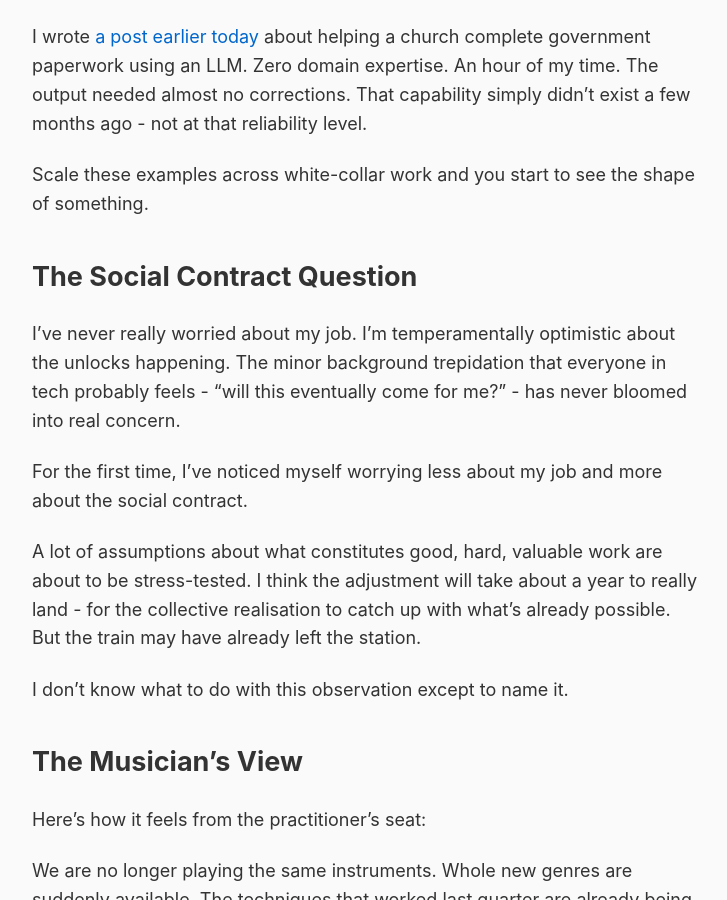
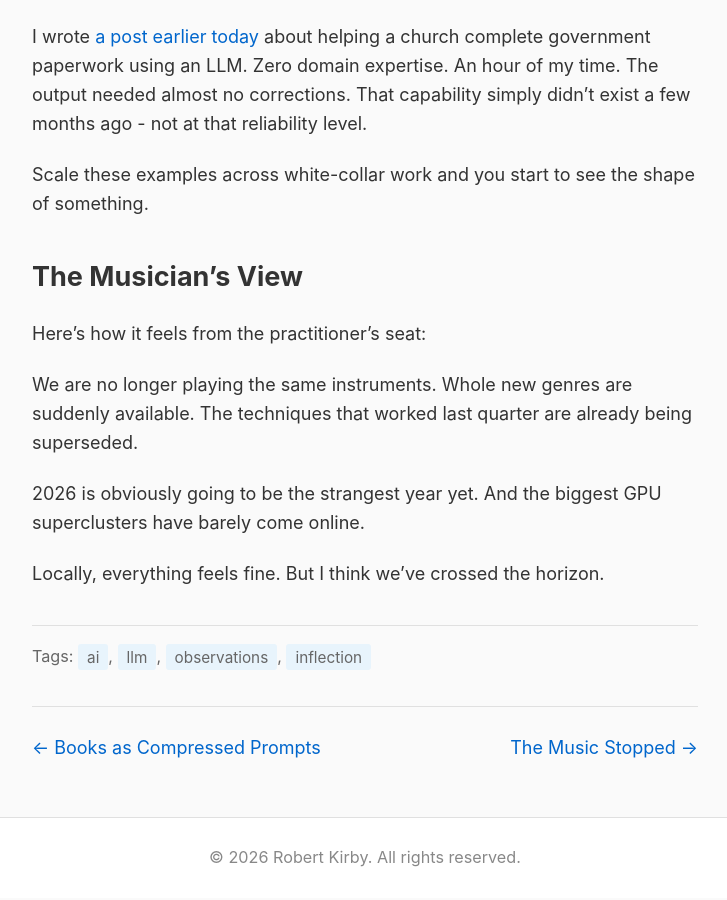
Before and after one commit to rob137/rob137.github.io, a Jekyll site: the page built from _posts/2026-01-02-crossing-the-horizon.md, in a window 1280 px wide and 900 px high, scrolled down 3190 px. Shown: the whole window, without its empty margins (275-1002 px from the left). Built offline with Jekyll 4.4.1, drawn with Linux system fonts in a browser that asks for light colours.

Commit message:
Remove duplicate social contract section from Crossing the Horizon (covered in The Intermediary Times)

```diff
--- a/_posts/2026-01-02-crossing-the-horizon.md
+++ b/_posts/2026-01-02-crossing-the-horizon.md
@@ -61,16 +61,6 @@ I wrote [a post earlier today](/2026/01/02/respecting-the-fence/) about helping
 
 Scale these examples across white-collar work and you start to see the shape of something.
 
-## The Social Contract Question
-
-I've never really worried about my job. I'm temperamentally optimistic about the unlocks happening. The minor background trepidation that everyone in tech probably feels - "will this eventually come for me?" - has never bloomed into real concern.
-
-For the first time, I've noticed myself worrying less about my job and more about the social contract.
-
-A lot of assumptions about what constitutes good, hard, valuable work are about to be stress-tested. I think the adjustment will take about a year to really land - for the collective realisation to catch up with what's already possible. But the train may have already left the station.
-
-I don't know what to do with this observation except to name it.
-
 ## The Musician's View
 
 Here's how it feels from the practitioner's seat:
```
